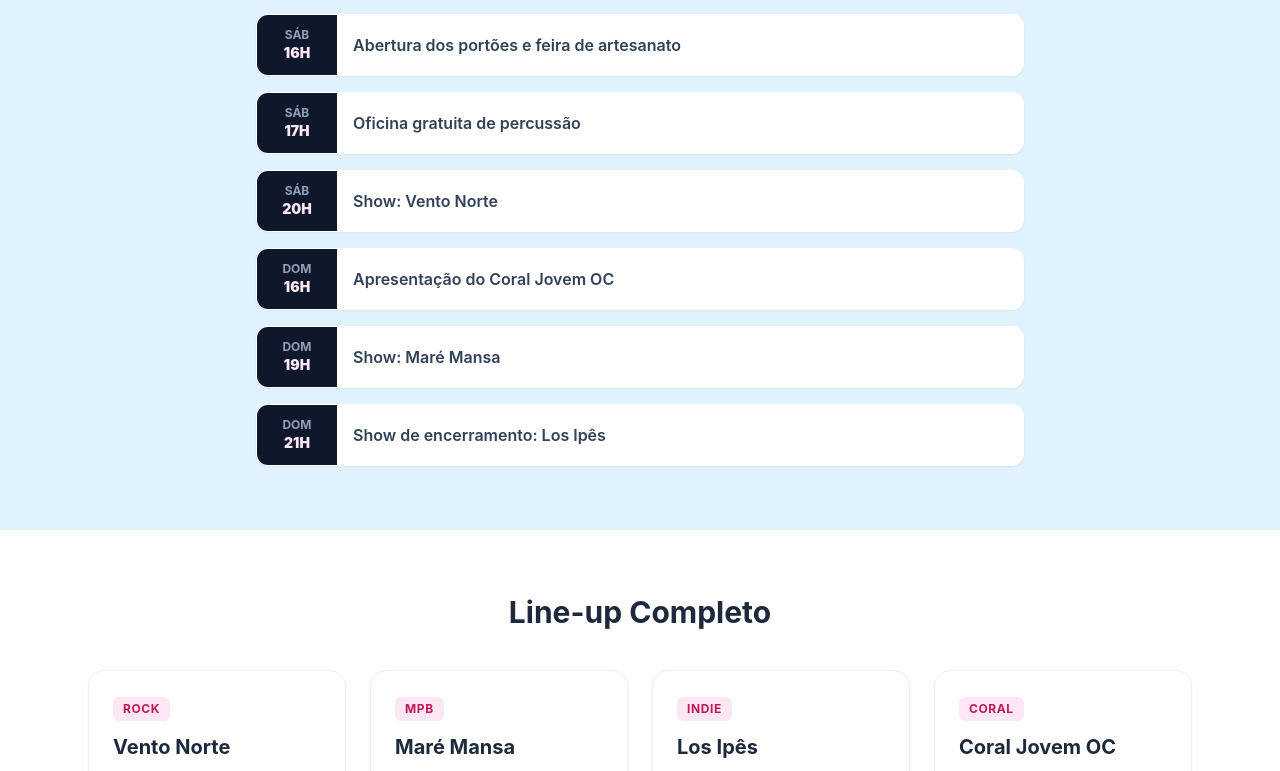
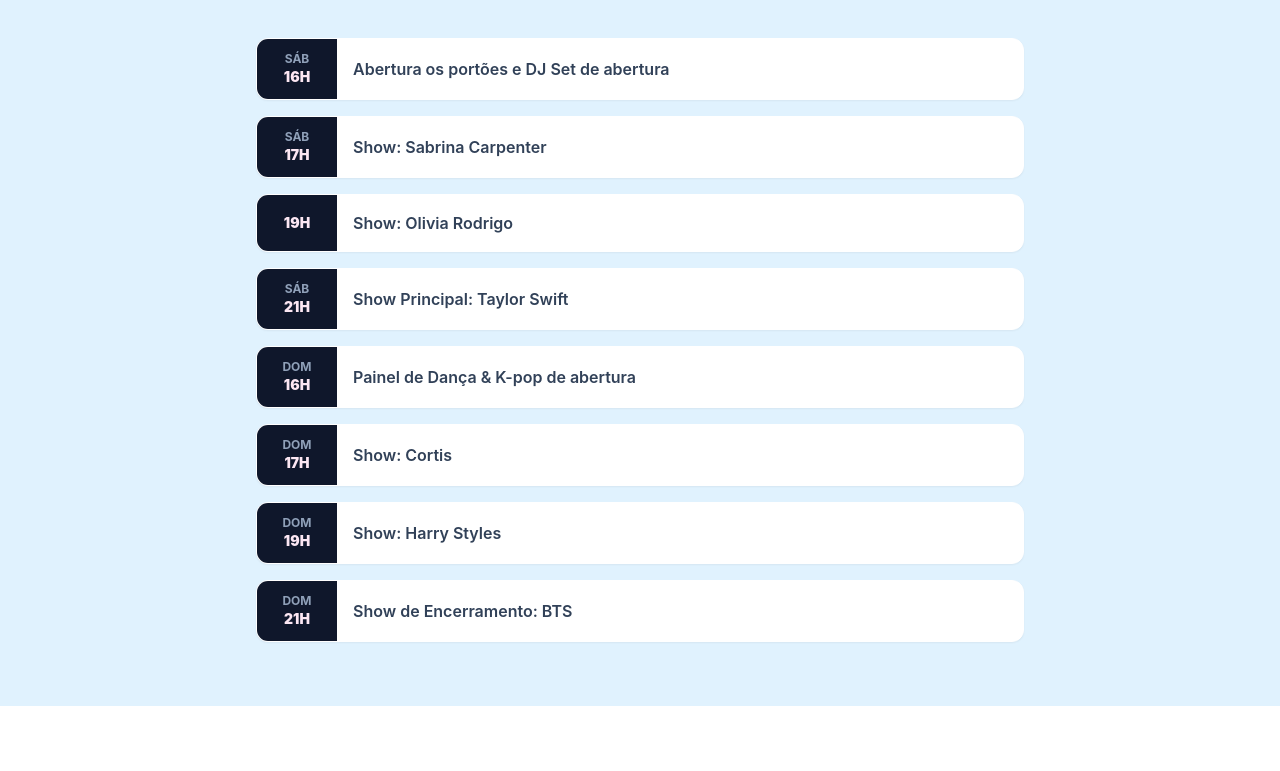
Before and after one commit to FerBighi/lp-evento-mariaFernanda, a React (Vite) app: page / in a window 1280 px wide. Shown: the part 1089-1860 px from the top of the page. Built offline with nearby package versions, Linux system fonts and the light colour scheme.

Commit message:
Etapa 6 — Local alterado para Allianz Parque e dados consolidados

```diff
--- a/src/data/evento.js
+++ b/src/data/evento.js
@@ -1,33 +1,37 @@
 export const evento = {
-    nome: "Festival Som da Alta Paulista",
-    slogan: "Dois dias de música independente no coração do Oeste Paulista.",
-    data: "13 e 14 de março de 2027 · das 16h às 23h",
-    local: "Parque das Águas — Osvaldo Cruz/SP"
+  nome: "Pop & Rock Festival",
+  slogan: "O maior encontro da música pop e k-pop no maior estádio do país.",
+  data: "02 e 03 de abril de 2027 · das 16h às 23h",
+  local: "Allianz Parque — São Paulo/SP"
 };
 
 export const destaquesSobre = [
-    { numero: "12", texto: "Bandas independentes" },
-    { numero: "2", texto: "Palcos ao ar livre" },
-    { numero: "4 mil", texto: "Pessoas esperadas" }
+  { numero: "6", texto: "Super atrações mundiais" },
+  { numero: "2", texto: "Palcos mega estruturados" },
+  { numero: "100 mil", texto: "Fãs esperados" }
 ];
 
 export const programacao = [
-    { id: 1, dia: "Sáb", horario: "16h", atividade: "Abertura dos portões e feira de artesanato" },
-    { id: 2, dia: "Sáb", horario: "17h", atividade: "Oficina gratuita de percussão" },
-    { id: 3, dia: "Sáb", horario: "20h", atividade: "Show: Vento Norte" },
-    { id: 4, dia: "Dom", horario: "16h", atividade: "Apresentação do Coral Jovem OC" },
-    { id: 5, dia: "Dom", horario: "19h", atividade: "Show: Maré Mansa" },
-    { id: 6, dia: "Dom", horario: "21h", atividade: "Show de encerramento: Los Ipês" }
+  { id: 1, dia: "Sáb", horario: "16h", atividade: "Abertura os portões e DJ Set de abertura" },
+  { id: 2, dia: "Sáb", horario: "17h", atividade: "Show: Sabrina Carpenter" },
+  { id: 3, py: "Sáb", horario: "19h", atividade: "Show: Olivia Rodrigo" },
+  { id: 4, dia: "Sáb", horario: "21h", atividade: "Show Principal: Taylor Swift" },
+  { id: 5, dia: "Dom", horario: "16h", atividade: "Painel de Dança & K-pop de abertura" },
+  { id: 6, dia: "Dom", horario: "17h", atividade: "Show: Cortis" },
+  { id: 7, dia: "Dom", horario: "19h", atividade: "Show: Harry Styles" },
+  { id: 8, dia: "Dom", horario: "21h", atividade: "Show de Encerramento: BTS" }
 ];
 
 export const atracoes = [
-    { nome: "Vento Norte", estilo: "Rock", descricao: "Quarteto de Tupã que mistura o rock dos anos 90 com viola caipira." },
-    { nome: "Maré Mansa", estilo: "MPB", descricao: "Duo de voz e violão com composições sobre a vida no interior." },
-    { nome: "Los Ipês", estilo: "Indie", descricao: "Banda de Adamantina conhecida pelos shows cheios de energia." },
-    { nome: "Coral Jovem OC", estilo: "Coral", descricao: "Trinta vozes de estudantes da cidade em releituras de clássicos do pop." }
+  { nome: "Taylor Swift", estilo: "Pop", descricao: "A maior estrela do pop mundial trazendo a turnê dos blocos históricos." },
+  { nome: "Olivia Rodrigo", estilo: "Pop-Rock", descricao: "A voz da nova geração com muita energia, guitarras e hinos de desabafo." },
+  { nome: "BTS", estilo: "K-pop", descricao: "O maior grupo coreano do planeta quebrando tudo com coreografias perfeitas." },
+  { nome: "Sabrina Carpenter", estilo: "Dance-Pop", descricao: "Hits contagiantes, coreografias estouradas e muito charme no palco principal." },
+  { nome: "Cortis", estilo: "K-pop", descricao: "A nova sensação do k-pop independente trazendo vocais impecáveis e ritmos modernos." },
+  { nome: "Harry Styles", estilo: "Soft-Rock", descricao: "Muito carisma, figurinos icônicos e hinos marcantes para encerrar a noite." }
 ];
 
 export const tiposIngresso = [
-    "Passaporte 2 dias — R$ 35",
-    "Solidário (+1 kg de alimento) — R$ 30"
+  "Pista Premium Pop Pass — R$ 1350",
+  "Solidário (+1 kg de alimento) — R$ 1200"
 ];
```
